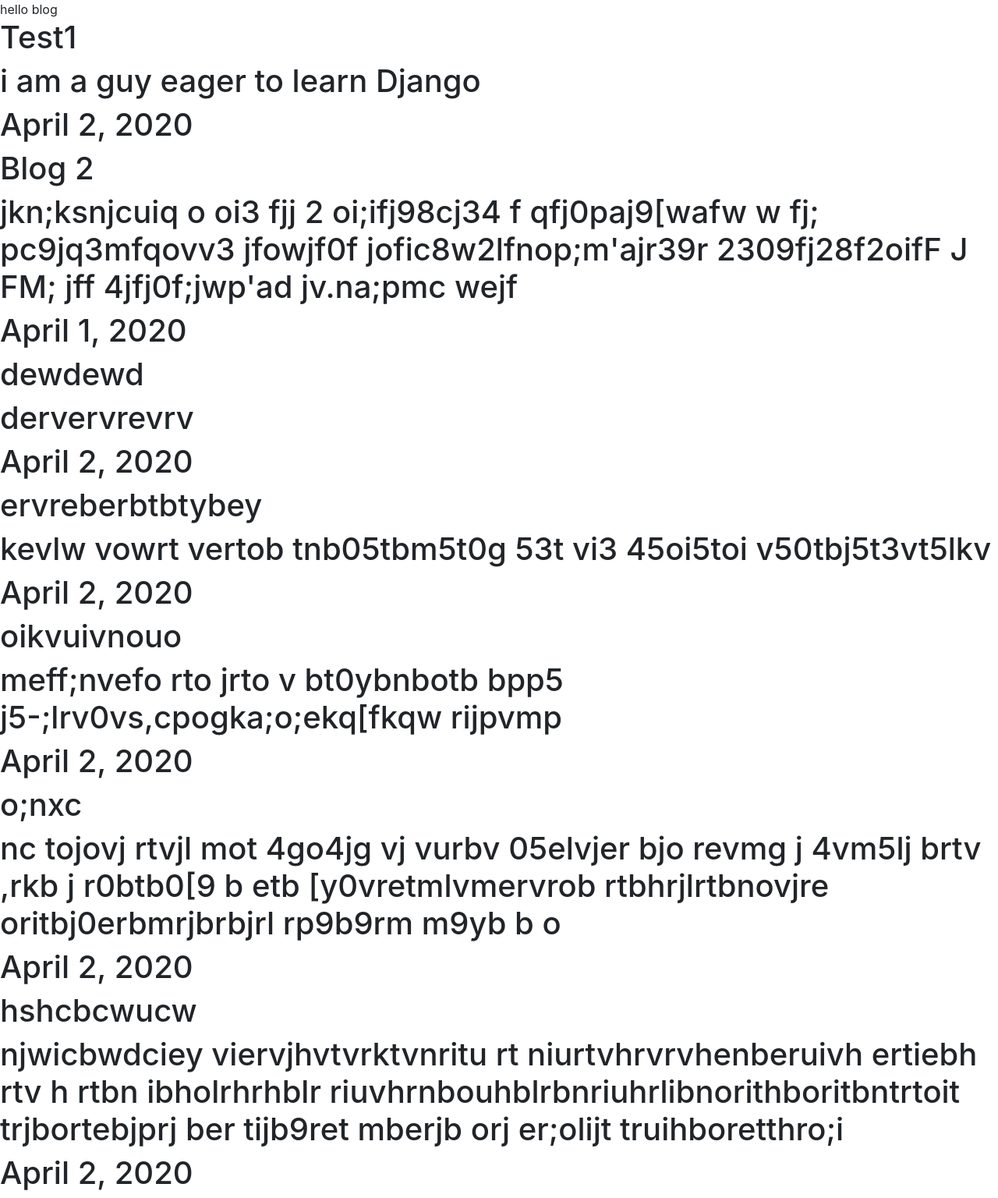
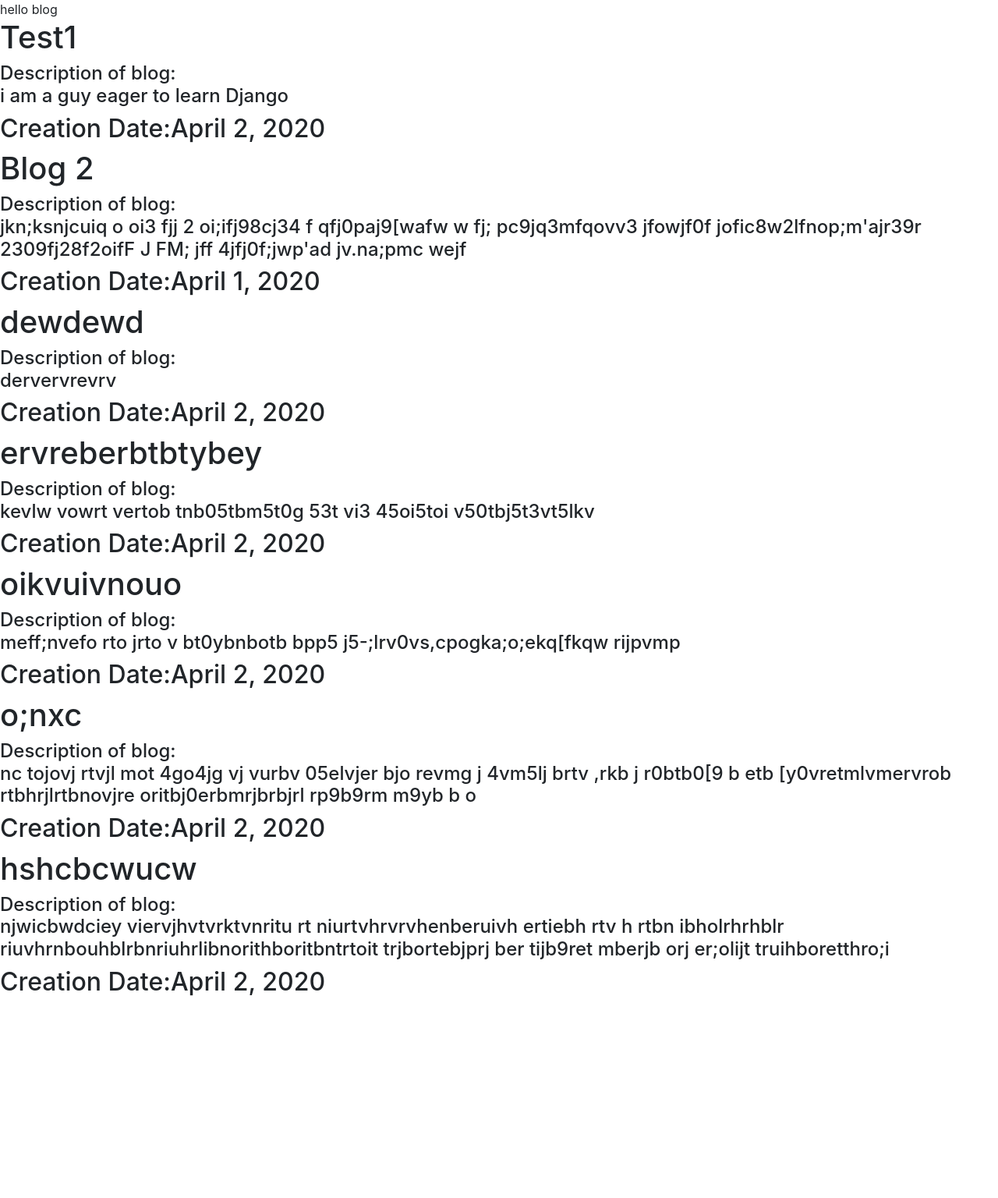
Before and after one commit to Debashis-1994/portfolio, a Django app: template blog/templates/blog/all_blogs.html in a window 1280 px wide. Shown: the whole page at 78% size. After the commit the page ends 1277 px from the top, so only its background shows below. Run offline with Django 3.2, Linux system fonts and the light colour scheme; the template is opened without the code that fills it: values that come from a table or form of the project are taken from there, others are empty; data comes from the database, SQL or seed files in the repository; both versions use the stored data as it was after the commit; some libraries are stand-ins or nearby versions.

Commit message:
blog_2nd_stage

```diff
--- a/blog/templates/blog/all_blogs.html
+++ b/blog/templates/blog/all_blogs.html
@@ -4,6 +4,6 @@
 
 {% for obj in BLOGS %}
  <h1>{{obj.Title}}</h1>
- <h1>{{obj.Description}}</h1>
- <h1>{{obj.Date}}</h1>
+ <h4>Description of blog:<br>{{obj.Description}}</h4>
+ <h2>Creation Date:{{obj.Date}}</h2>
 {% endfor %}
--- a/blog/views.py
+++ b/blog/views.py
@@ -3,5 +3,7 @@
 
 # Create your views here.
 def all_blogs(request):
-    blogs=Blog.objects.all()
+    #blogs=Blog.objects.all()
+    #if we want to order by date:
+    blogs=Blog.objects.order_by('-Date')[:5]
     return render(request,'blog/all_blogs.html',{'BLOGS':blogs})
```
Also changed, not shown: db.sqlite3.
